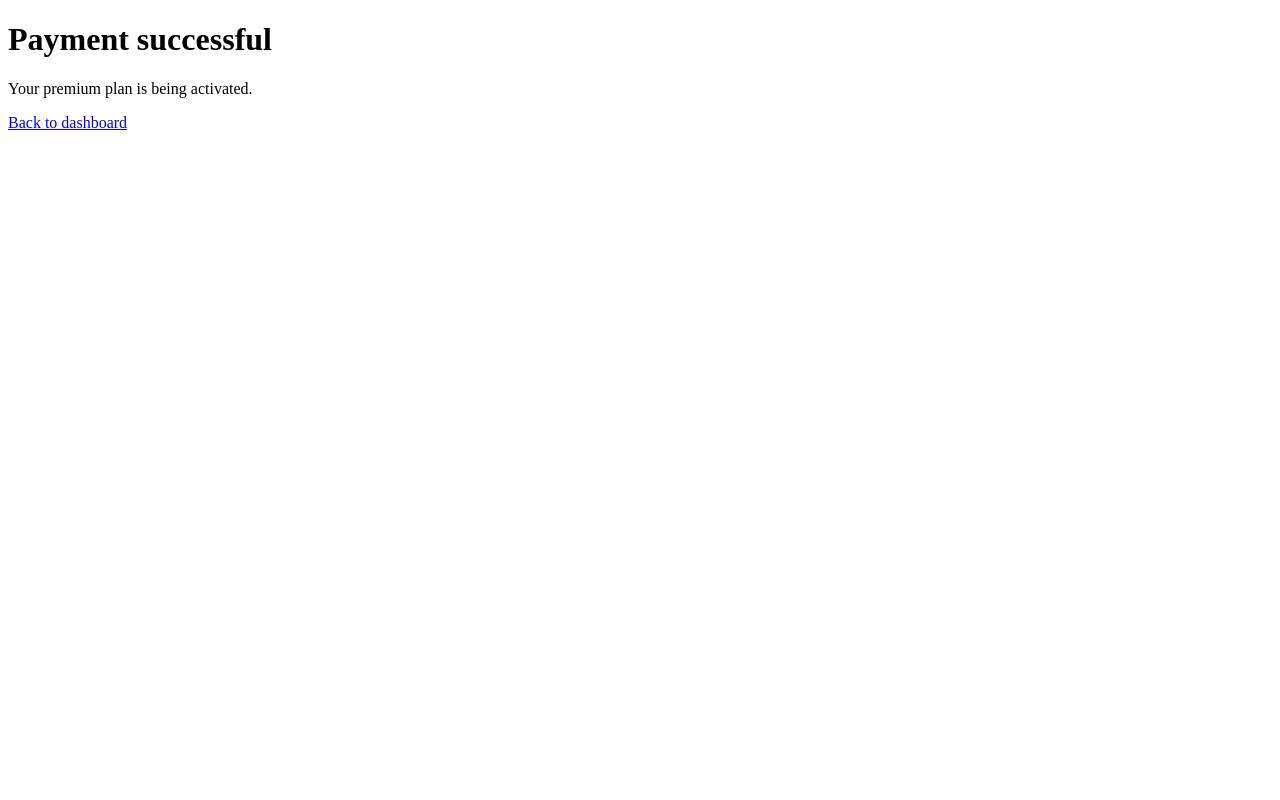
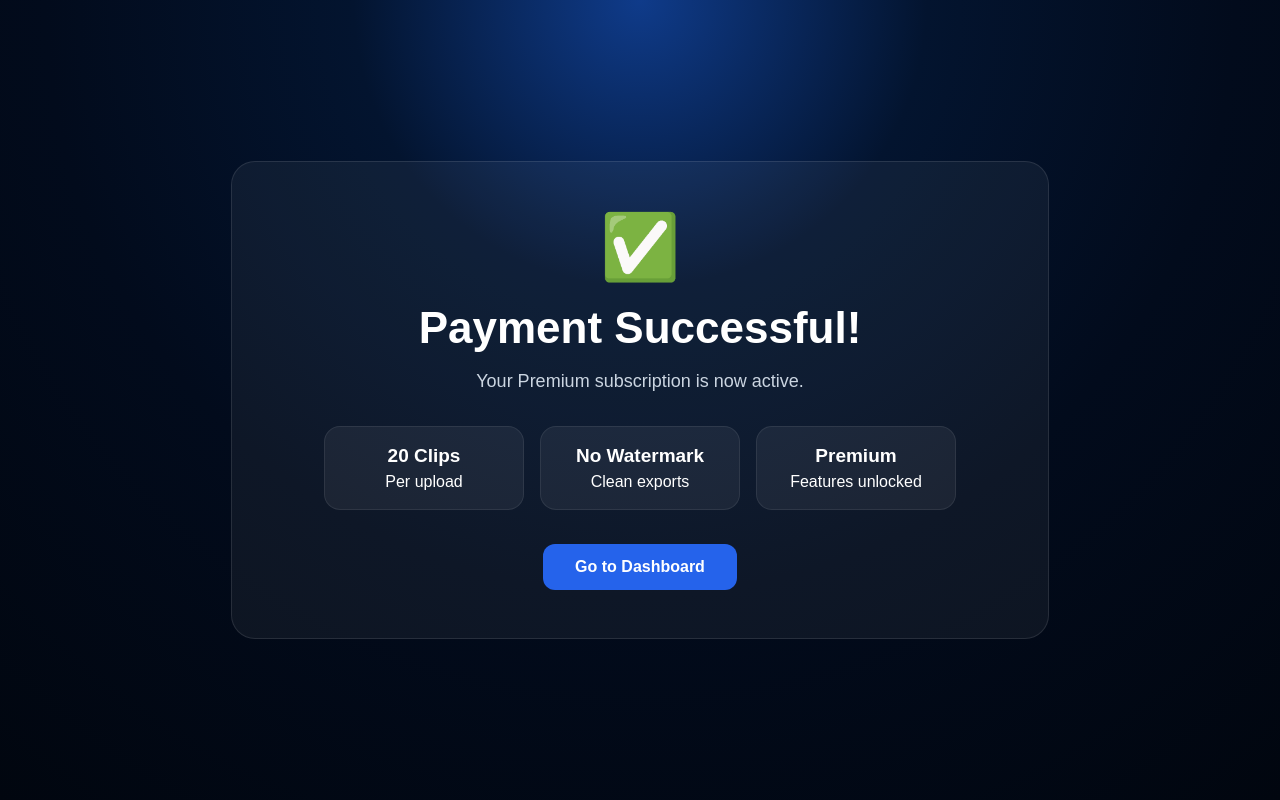
Before and after one commit to Omslavishtrick/stream-clip-ai, a Flask app: page /billing/success in a window 1280 px wide. Run offline with Flask 3, Linux system fonts and the light colour scheme; the visitor is signed in with stand-in values (Sample User, id 1); parts of the project's set-up code (start-up, migrations or seed data) failed here and were passed over.

Commit message:
Style payment success page

```diff
--- a/templates/billing_success.html
+++ b/templates/billing_success.html
@@ -1,13 +1,111 @@
 <!DOCTYPE html>
 <html lang="en">
 <head>
-    <meta charset="UTF-8">
-    <meta name="viewport" content="width=device-width, initial-scale=1.0">
-    <title>Payment Success</title>
+<meta charset="UTF-8">
+<meta name="viewport" content="width=device-width, initial-scale=1.0">
+<title>Payment Successful - LI3 Media</title>
+
+<style>
+body {
+    margin: 0;
+    min-height: 100vh;
+    display: flex;
+    justify-content: center;
+    align-items: center;
+    font-family: Arial, sans-serif;
+    background: radial-gradient(circle at top, #0f3b8a 0%, #03142f 28%, #020b1c 58%, #01060f 100%);
+    color: white;
+}
+
+.card {
+    width: 90%;
+    max-width: 720px;
+    background: rgba(255,255,255,0.05);
+    border: 1px solid rgba(255,255,255,0.10);
+    border-radius: 24px;
+    padding: 48px;
+    text-align: center;
+}
+
+.check {
+    font-size: 64px;
+    margin-bottom: 18px;
+}
+
+h1 {
+    font-size: 44px;
+    margin: 0 0 12px;
+}
+
+p {
+    color: #cbd5e1;
+    font-size: 18px;
+}
+
+.features {
+    display: flex;
+    gap: 16px;
+    justify-content: center;
+    flex-wrap: wrap;
+    margin: 34px 0;
+}
+
+.feature {
+    background: rgba(255,255,255,0.06);
+    border: 1px solid rgba(255,255,255,0.08);
+    border-radius: 16px;
+    padding: 18px 24px;
+    min-width: 150px;
+}
+
+.feature strong {
+    display: block;
+    font-size: 19px;
+    margin-bottom: 6px;
+}
+
+.button {
+    display: inline-block;
+    background: #2563eb;
+    color: white;
+    text-decoration: none;
+    padding: 14px 32px;
+    border-radius: 12px;
+    font-weight: bold;
+}
+
+.button:hover {
+    background: #1d4ed8;
+}
+</style>
 </head>
+
 <body>
-    <h1>Payment successful</h1>
-    <p>Your premium plan is being activated.</p>
-    <a href="/">Back to dashboard</a>
+<div class="card">
+    <div class="check">✅</div>
+
+    <h1>Payment Successful!</h1>
+
+    <p>Your Premium subscription is now active.</p>
+
+    <div class="features">
+        <div class="feature">
+            <strong>20 Clips</strong>
+            Per upload
+        </div>
+
+        <div class="feature">
+            <strong>No Watermark</strong>
+            Clean exports
+        </div>
+
+        <div class="feature">
+            <strong>Premium</strong>
+            Features unlocked
+        </div>
+    </div>
+
+    <a href="/" class="button">Go to Dashboard</a>
+</div>
 </body>
 </html>
```
